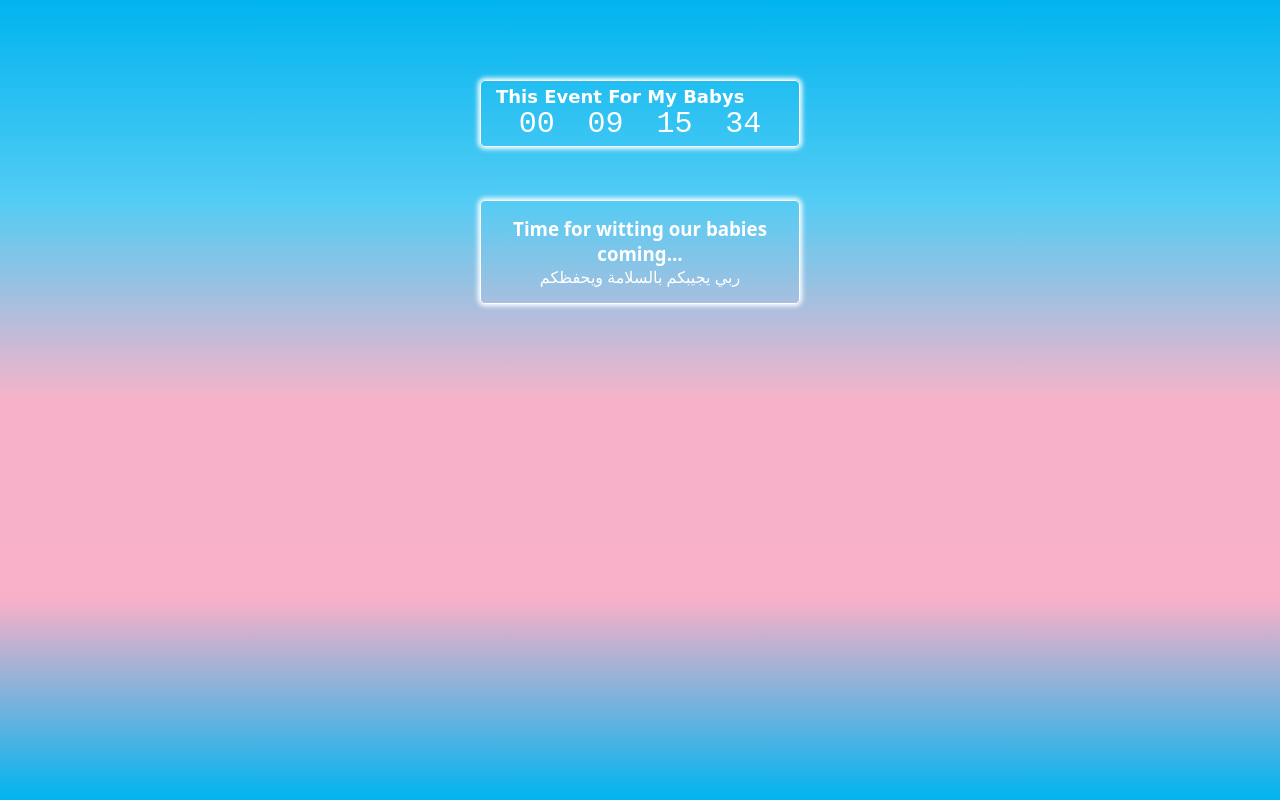
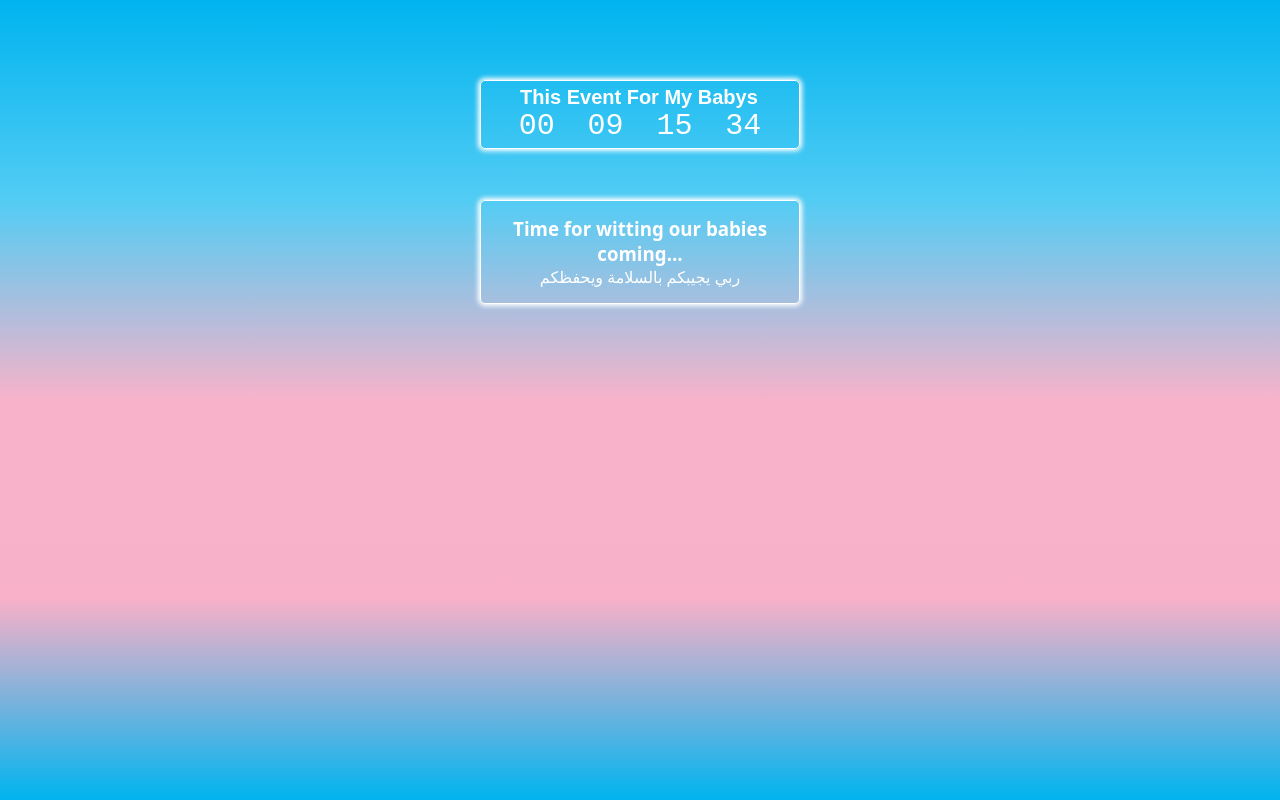
Before and after one commit to haaamed-30/eventBabay, a plain HTML site: page index.html in a window 1280 px wide. Drawn offline with Linux system fonts and the light colour scheme.

Commit message:
add modui css file

```diff
--- a/CSS/babye.css
+++ b/CSS/babye.css
@@ -36,9 +36,9 @@ body {
     color: #00b4ef;
 }
 .contaner h1 {
-    font-size: 18px;
-    font-family: cursive;
-    padding-left: 10px;
+    font-size: 20px;
+    font-family: sans-serif;
+    padding-left: 34px;
     color: #fff;
 }
 .contaner .time_box {
```
